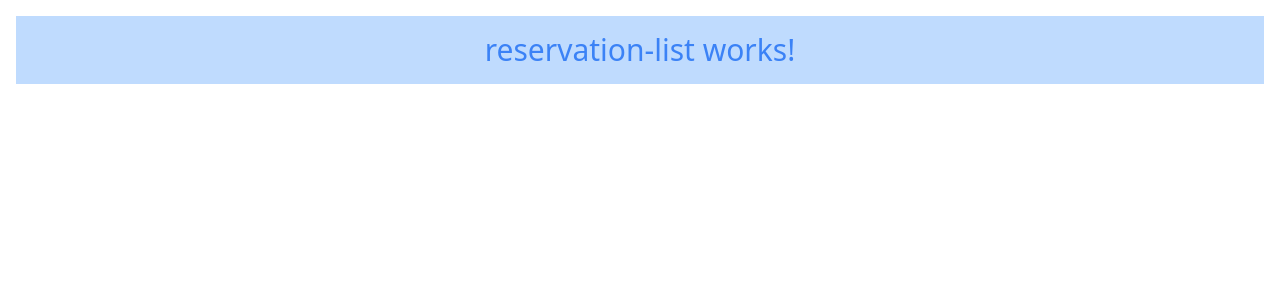
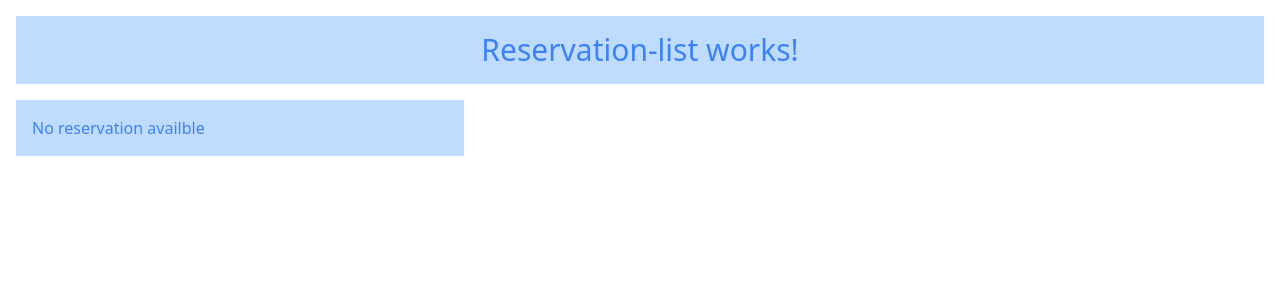
Before and after one commit to heshanu/angularHotelBooking, an Angular app: page /list in a window 1280 px wide. Shown: the top 300 px of the page. Built offline with nearby package versions, Linux system fonts and the light colour scheme.

Commit message:
implmented

```diff
--- a/src/app/module/reservation/reservation-list/reservation-list.component.html
+++ b/src/app/module/reservation/reservation-list/reservation-list.component.html
@@ -1,7 +1,8 @@
-<p class="text-center text-3xl bg-blue-200 m-4 p-4 text-blue-500">reservation-list works!</p>
+<p class="text-center text-3xl bg-blue-200 m-4 p-4 text-blue-500">Reservation-list works!</p>
 
-
-<ul *ngFor="let reservation of reservationList" class="m-4 p-4  bg-blue-200 max-w-md space-y-1 text-blue-500">
+<div *ngIf="reservationList.length;else noReservation">
+    <ul
+    *ngFor="let reservation of reservationList" class="m-4 p-4  bg-blue-200 max-w-md space-y-1 text-blue-500">
     <li>
         CheckInDate:{{reservation.checkInDate}}
     </li>
@@ -17,4 +18,11 @@
     <li class="pb-4">
         RoomNumber:{{reservation.roomNumber}}
     </li>
-</ul>
+    </ul>
+
+</div>
+
+
+<ng-template #noReservation>
+    <p class="m-4 p-4  bg-blue-200 max-w-md space-y-1 text-blue-500">No reservation availble</p>
+</ng-template>
```
